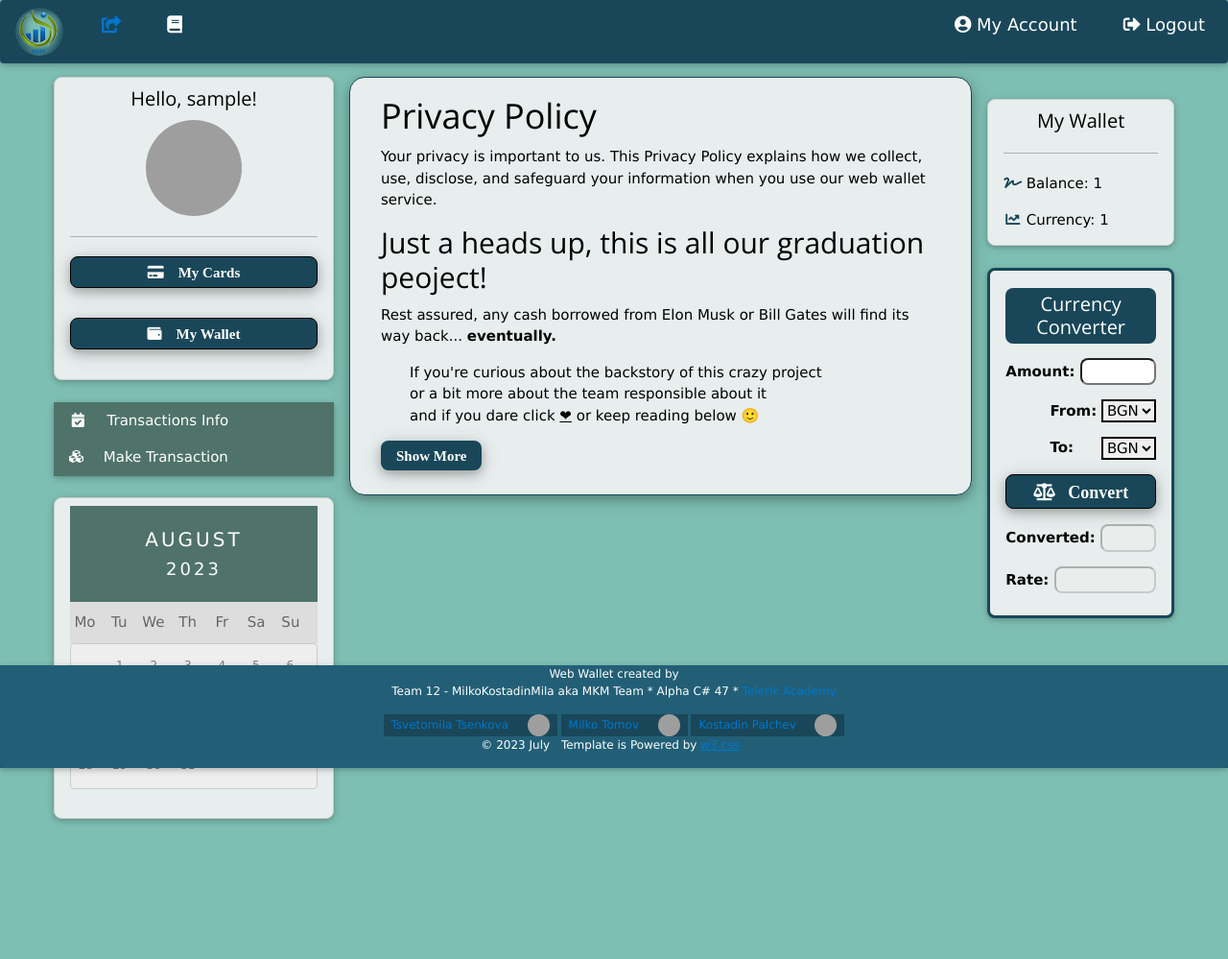
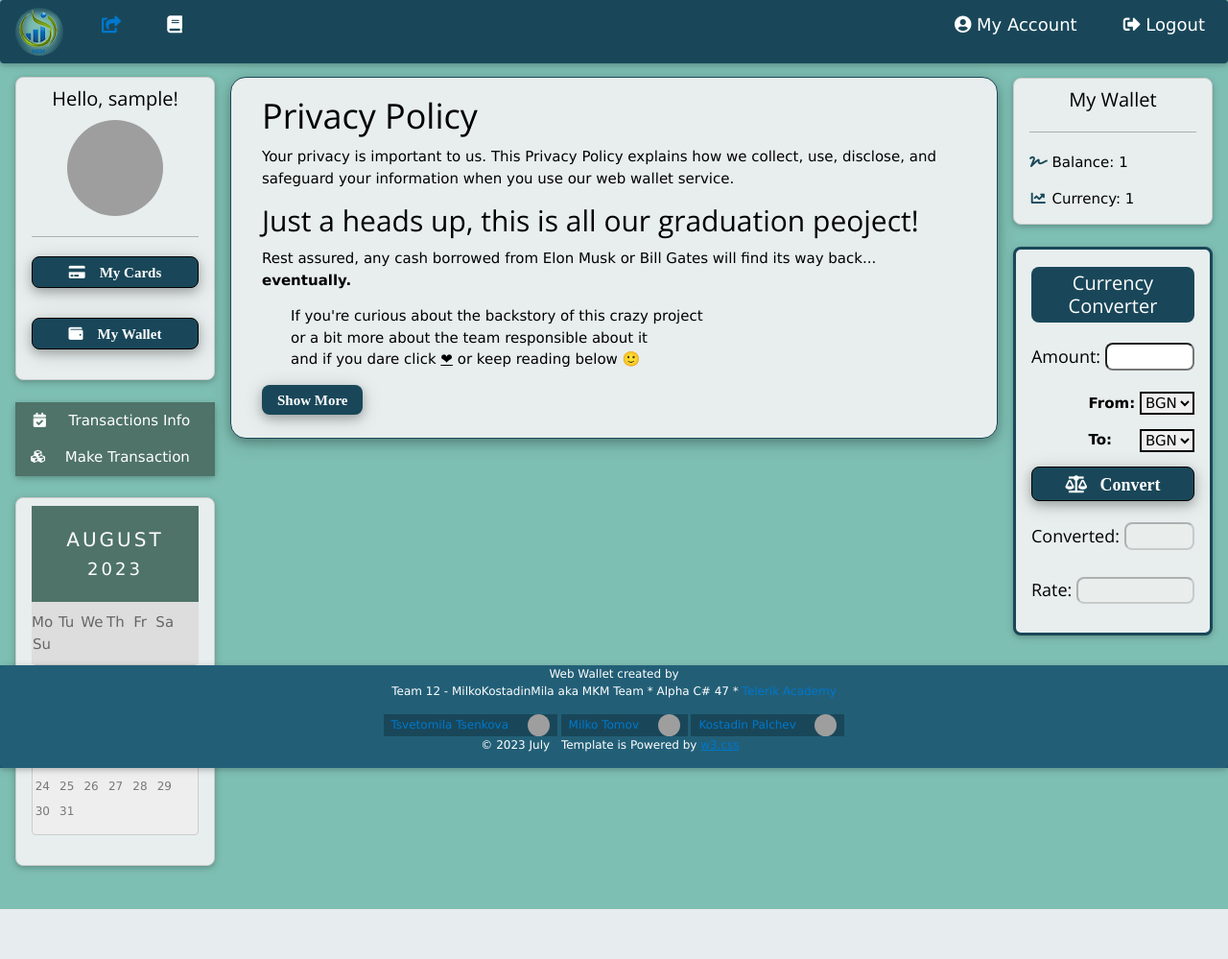
Before and after one commit to vilimov/VirtualWallet_TelerikProject, an ASP.NET Core app: page /Home/Privacy in a window 1280 px wide. Shown: the whole page at 96% size. After the commit the page ends 947 px from the top, so only its background shows below. Run offline with ASP.NET Core 8, Linux system fonts and the light colour scheme; the visitor is signed in with stand-in values (Sample User, id 1); style sheets or scripts are compiled from the project's sources; some libraries are stand-ins or nearby versions; grey boxes are pictures that could not be loaded.

Commit message:
Layout changes

```diff
--- a/Virtual Wallet/Virtual Wallet/Views/Home/Index.cshtml
+++ b/Virtual Wallet/Virtual Wallet/Views/Home/Index.cshtml
@@ -61,7 +61,9 @@
 	</div>
 
 	<script src="https://cdnjs.cloudflare.com/ajax/libs/Chart.js/2.9.4/Chart.js"></script>
-	<canvas id="myChart" style="width:100%;max-width:800px"></canvas>
+	<div class="w3-center" style="display: flex; justify-content: center;">
+		<canvas id="myChart" style="max-width:800px"></canvas>
+	</div>
 	<script>
 		var xValues = ["Transfers Made", "Deposits Made", "Withdraws Made"];
 		var yValues = [@ViewData["CountTransfer"], @ViewData["CountDeposit"], @ViewData["CountWithdraw"]];
--- a/Virtual Wallet/Virtual Wallet/Views/Shared/_Converter.cshtml
+++ b/Virtual Wallet/Virtual Wallet/Views/Shared/_Converter.cshtml
@@ -4,7 +4,7 @@
 <div id="converter-container">
 	<h4 class="w3-center w3-round-large spacer" style="padding: 5px 10px; width: 100%; background: #194759; text-align: center; color: white;">Currency Converter</h4>
 	<form>
-		<div class="row-container spacer" style="font-weight: bold;>
+		<div class="row-container spacer" style="font-weight: bold;">
 			<h5 class="w3-center">Amount:&nbsp;</h5>
 			<input id="amountAsString" name="amountAsString" type="text" class="w3-center w3-round-large" style="width: 100%; align-items: center;" oninput="validatePositiveFloat(this)" />
 		</div>
@@ -25,11 +25,11 @@
 			</select>
 		</div>
 		<button type="submit" class="fa fa-balance-scale w3-button w3-theme-d4 w3-margin-bottom w3-round-large w3-card-4" style="width:100%; border:1px solid black; font-size: 1.2em" onclick="convertCurrency();">&ensp; Convert</button>
-		<div class="row-container spacer" style="font-weight: bold;>
+		<div class="row-container spacer" style="font-weight: bold;">
 			<h5 class="w3-center">Converted:&nbsp;</h5>
 			<input id="calculated-amount" name="converted" type="text" class="w3-center  w3-round-large" style="width: 100%; align-items: center;" disabled />
 		</div>
-		<div class="row-container spacer" style="font-weight: bold;>
+		<div class="row-container spacer" style="font-weight: bold;">
 			<h5 class="w3-center">Rate:&nbsp;</h5>
 			<input id="calculated-rate" name="rate" type="text" class="w3-center  w3-round-large" style="width: 100%; align-items:end;" disabled />
 		</div>
--- a/Virtual Wallet/Virtual Wallet/Views/Shared/_Layout.cshtml
+++ b/Virtual Wallet/Virtual Wallet/Views/Shared/_Layout.cshtml
@@ -49,7 +49,7 @@
 		div.sticky {
 			position: -webkit-sticky;
 			position: sticky;
-			top: 103px;
+			top: 81px;
 		}
 	</style>
 </head>
@@ -104,10 +104,10 @@
 		<a asp-controller="Users" asp-action="Login" class="w3-bar-item w3-button w3-padding-large">Link 2</a>
 	</div>
 
-	<div class="w3-container w3-content" style="max-width:1200px;margin-top:80px;margin-bottom:100px">
+	<div class="w3-container w3-content" style="max-width:1700px;margin-top:80px">
 		<div class="w3-row">
 			<!-- Left Column -->
-			<div class="w3-col m3" @(string.IsNullOrEmpty(Context.Request.HttpContext.Session.GetString("LoggedUser")) ? "style=display:none;" : "")>
+			<div class="w3-col m2" @(string.IsNullOrEmpty(Context.Request.HttpContext.Session.GetString("LoggedUser")) ? "style=display:none;" : "")>
 				<div class="w3-card w3-round-large w3-white w3-border">
 					<div class="w3-container" @(string.IsNullOrEmpty(Context.Request.HttpContext.Session.GetString("LoggedUser")) ? "style=display:none;" : "")>
 						<h4 class="w3-center">Hello, @username!</h4>
@@ -209,7 +209,7 @@
 				<br>
 			</div>
 
-			<div class="w3-col m7" @(string.IsNullOrEmpty(Context.Request.HttpContext.Session.GetString("LoggedUser")) ? "style=width:100%;height:100%;" : "")>
+			<div class="w3-col m8" @(string.IsNullOrEmpty(Context.Request.HttpContext.Session.GetString("LoggedUser")) ? "style=width:100%;height:100%;" : "")>
 				<div class="w3-row-padding">
 					<div class="w3-col m12">
 						<div class="@divClass">
```
Also changed, not shown: Virtual Wallet/Virtual Wallet/Views/Admins/Dashboard.cshtml (+8 -5 lines).
